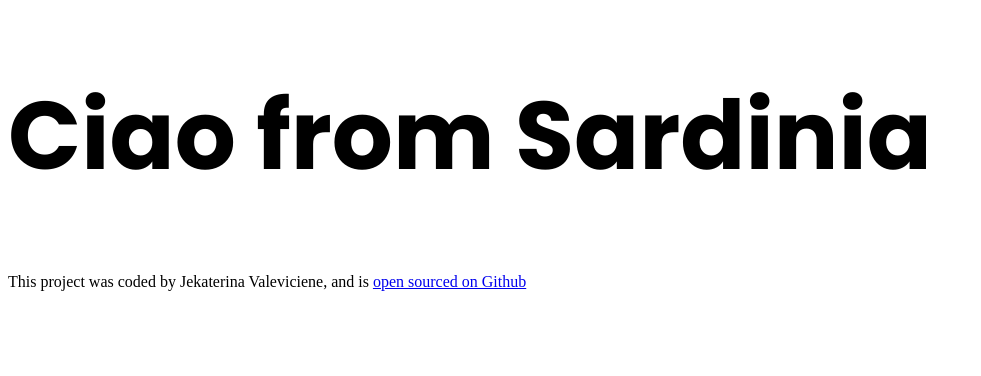
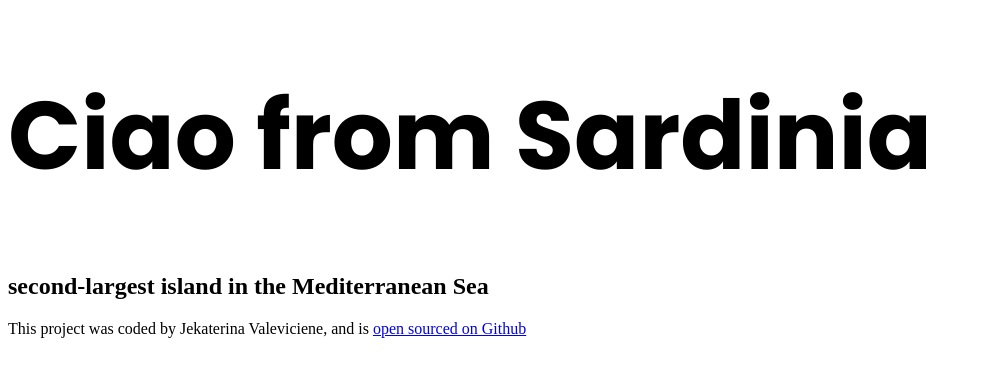
Before and after one commit to JK932-coder/sardinia-travel-project, a plain HTML site: page index.html in a window 1280 px wide. Shown: the whole page, without its empty margins (0-981 px from the left). Drawn offline with Linux system fonts and the light colour scheme; a web font is replaced by a local one.

Commit message:
added H2

```diff
--- a/index.html
+++ b/index.html
@@ -14,6 +14,7 @@
   </head>
   <body>
     <h1>Ciao from Sardinia</h1>
+    <h2>second-largest island in the Mediterranean Sea</h2>
     <footer>
       This project was coded by Jekaterina Valeviciene, and is
       <a
```
